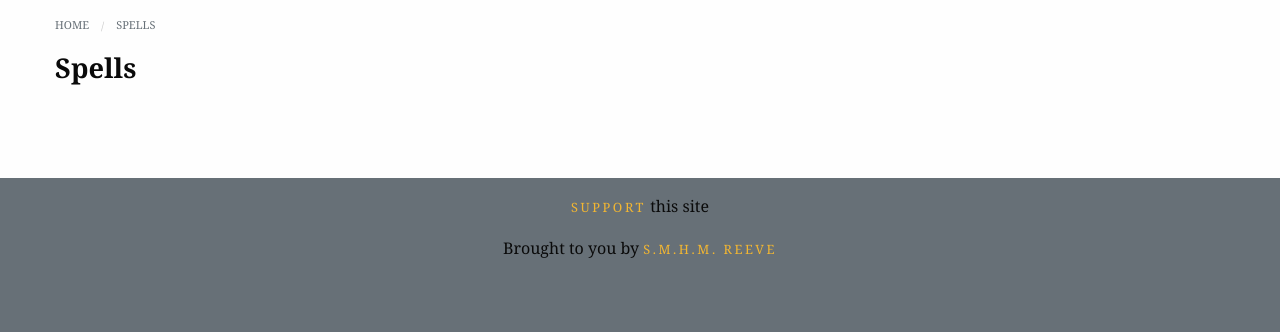
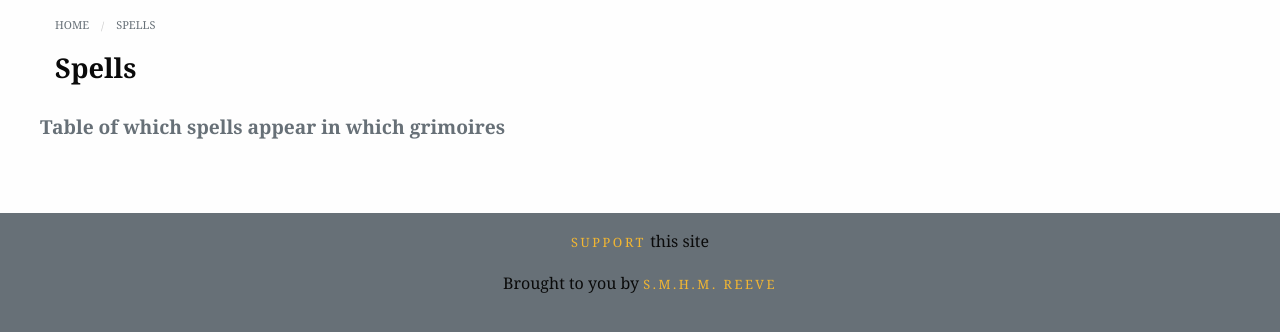
Before and after one commit to mouse-reeve/grimoire-site, a Flask app: template grimoire/templates/spells.html in a window 1280 px wide. Shown: the part 154-486 px from the top of the page. Run offline with Flask 2, Linux system fonts and the light colour scheme; the template is opened without the code that fills it, so the values that code supplies are empty; some libraries are stand-ins or nearby versions; some web fonts are replaced.

Commit message:
Link to spells table

```diff
--- a/grimoire/templates/spells.html
+++ b/grimoire/templates/spells.html
@@ -10,6 +10,8 @@
 
     <h2>Spells</h2>
 </div>
+
+<h3><a href="/table/spell">Table of which spells appear in which grimoires</a></h3>
 
 <div id="content" class="medium-12 columns">
     {% for outcome, spell_list in spells.items() | sort %}
```
Also changed, not shown: 15 other files.
